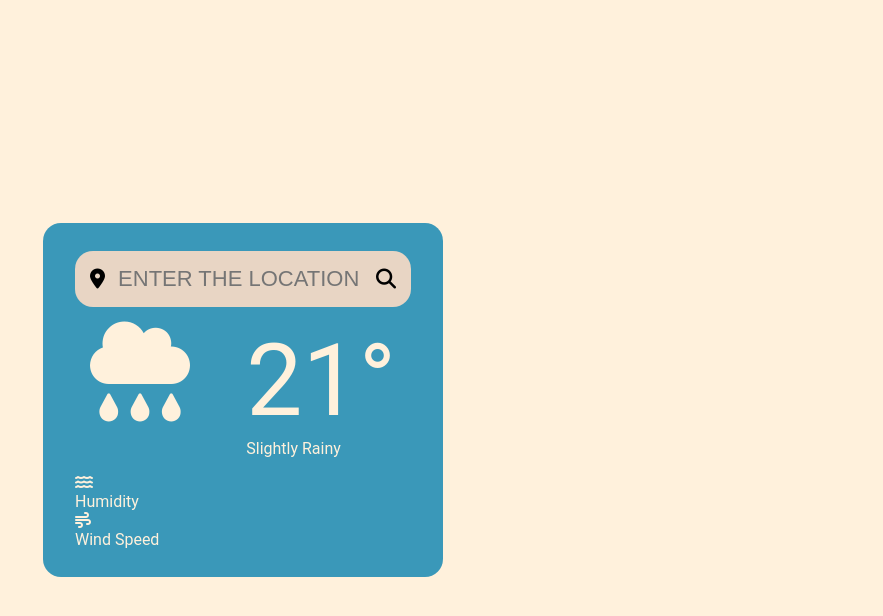
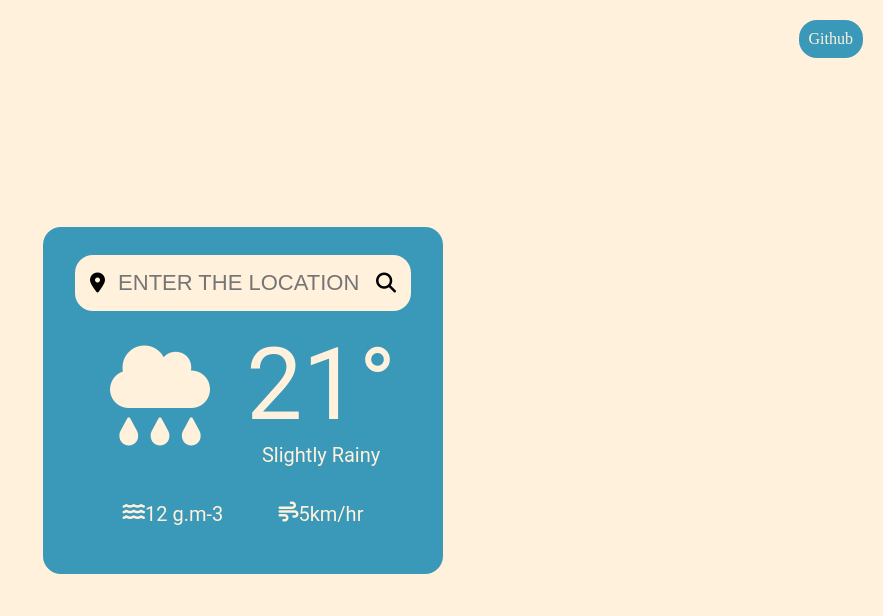
Before and after one commit to yadu-tv/one-weather, a plain HTML site: page index.html in a window 1280 px wide. Shown: the whole page, without its empty margins (397-1280 px from the left). Drawn offline with Linux system fonts and the light colour scheme.

Commit message:
Fixed a lot of elements and added a github button

```diff
--- a/index.html
+++ b/index.html
@@ -12,6 +12,10 @@
     <script src="/script.js"></script>
 </head>
 <body>
+    <div class="navbar">
+        <a href="https://github.com/yadu-tv/one-weather">Github</a>
+    </div>
+
     <div class="container">
         <div class="search-box">
             <i class="fa-solid fa-location-dot" style="float: left"></i>
@@ -26,7 +30,9 @@
 
         <div id="weatherFound" class="weather-found" style="display: block">
             <div class="weather-box">
-                <i class="fa-solid fa-cloud-rain"></i>
+                <div class="weather-logo">
+                    <i class="fa-solid fa-cloud-rain"></i>
+                </div>
                 <div class="temp-desc">
                     <p class="temperature">21°</p>
                     <p class="description"> Slightly Rainy</p>
@@ -36,19 +42,12 @@
             <div class="weather-details">
                 <div class="humidity">
                     <i class="fa-solid fa-water"></i>
-                    <br>
-                    <div class="text">
-                        <span></span>
-                        <p>Humidity</p>
-                    </div>
+                    <p>12 g.m-3</p>
                 </div>
 
                 <div class="wind">
                     <i class="fa-solid fa-wind"></i>
-                    <div class="text">
-                        <span></span>
-                        <p>Wind Speed</p>
-                    </div>
+                    <p>5km/hr</p>
                 </div>
             </div>
         </div>
--- a/script.js
+++ b/script.js
@@ -8,6 +8,11 @@ function revealNoLocationWarning () {
 function revealLocation () {
     document.getElementById("weatherNotFound").style.display = 'none';
     document.getElementById("weatherFound").style.display = 'block';
+}
+
+function startPage() {
+    document.getElementById("weatherNotFound").style.display = 'none';
+    document.getElementById("weatherFound").style.display = 'none';
 }
 
 //to click the button on pressing enter key
@@ -28,11 +33,15 @@ function checkLocation () {
     x.toString();
     var yes = 'yes';
     yes.toString();
-
-    if( x === yes ) {
-        revealLocation();
+    if (x) {
+        if( x === yes ) {
+            revealLocation();
+        } else {
+            revealNoLocationWarning();
+        }
     } else {
-        revealNoLocationWarning();
+        console.log("enter a value");
+        startPage();
     }
 }
 
--- a/styles.css
+++ b/styles.css
@@ -13,6 +13,25 @@ body {
     justify-content: center;
     background: #FFF1DC;
     color: #FFF1DC;
+    overflow: hidden;
+}
+.navbar {
+    position: absolute;
+    top: 0;
+    right: 0;
+    margin-top: 20px;
+    margin-right: 20px;
+    background: #3A98B9;
+    border-radius: 18px;
+    text-align: center;
+    padding: 10px;
+    height: max-content;
+    width: max-content;
+}
+
+.navbar a {
+    color: #FFF1DC;
+    text-decoration: none;
 }
 
 .container {
@@ -33,8 +52,8 @@ body {
     display: flex;
     align-items: center;
     justify-content: space-between;
-    background: #E8D5C4;
-    border: #E8D5C4;
+    background: #FFF1DC;
+    border: #FFF1DC;
     padding: 15px;
     border-radius: 18px;
 }
@@ -45,7 +64,7 @@ body {
 }
 
 .search-box input{
-    background: #E8D5C4;
+    background: #FFF1DC;
     width: 80%;
     font-size: 22px;
     font-weight: 500;
@@ -53,10 +72,9 @@ body {
 }
 
 .search-box button {
-    background: #E8D5C4;
+    background: #FFF1DC;
     font-size: 20px;
 }
-
 .weather-not-found {
     text-align: center;
 }
@@ -64,12 +82,17 @@ body {
 .weather-not-found i {
     display: inline-block;
     text-align: center;
-    font-size: 250px;
+    font-size: 200px;
+}
+
+.weather-not-found p {
+    font-size: 20px;
 }
 
 .weather-box {
     padding: 15px;
     display: flex;
+    flex-direction: row;
     justify-content: space-between;
 }
 
@@ -77,6 +100,10 @@ body {
     font-size: 100px;
 }
 
+.weather-logo {
+    height: 100px;
+    padding: 20px;
+}
 .temperature {
     font-size: 100px;
 }
@@ -86,3 +113,29 @@ body {
     justify-content: center;
     flex-direction: column;
 }
+
+.description {
+    display: flex;
+    justify-content: center;
+    font-size: 20px;
+}
+
+.weather-details {
+    display: flex;
+    flex-direction: row;
+    justify-content: space-around;
+    padding: 20px;
+    font-size: 20px;
+}
+
+.humidity {
+    display: flex;
+    flex-direction: row;
+    justify-content: space-evenly;
+}
+
+.wind {
+    display: flex;
+    flex-direction: row;
+    justify-content: space-evenly
+}
```
